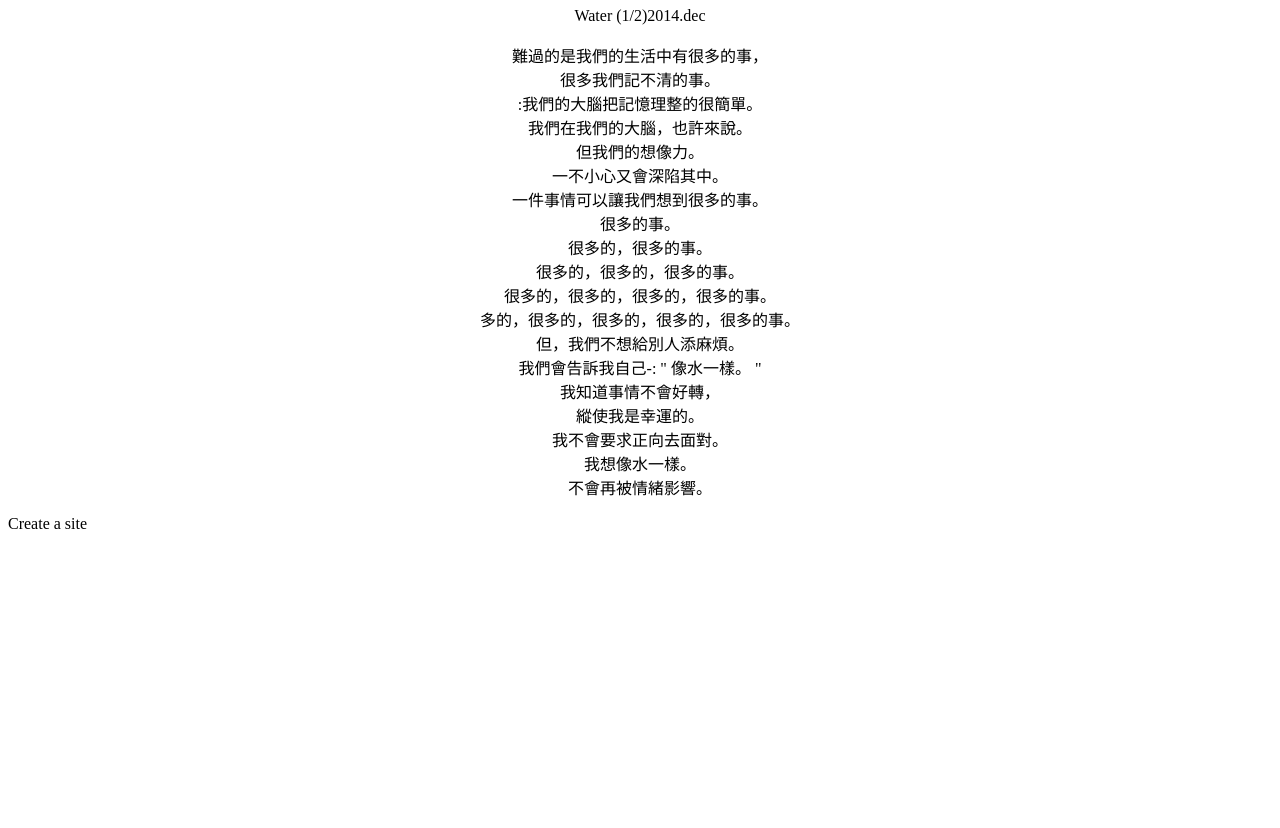
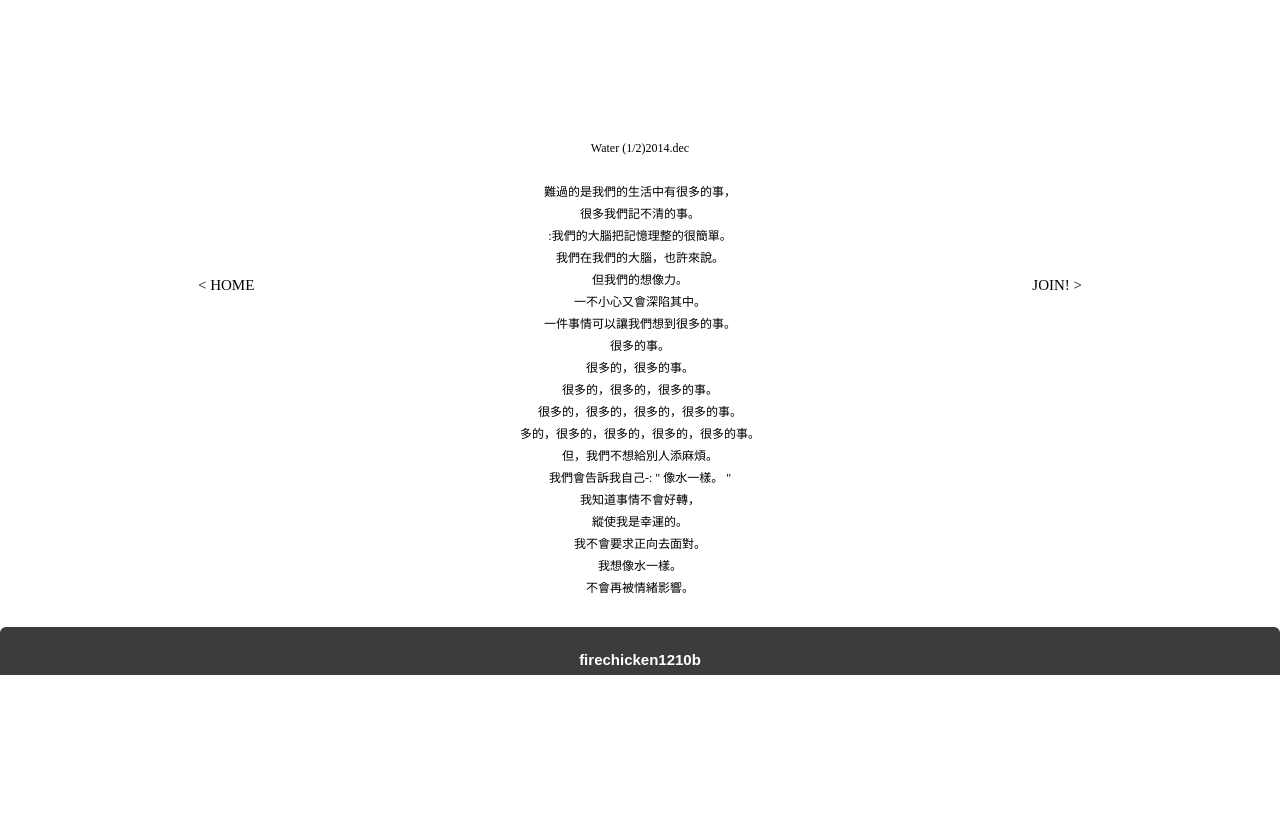
Before and after one commit to firechicken1210b/water, a plain HTML site: page 2.html in a window 1280 px wide. Shown: the part 125-953 px from the top of the page. Before the commit the page ends 800 px from the top, so only its background shows below. Drawn offline with Linux system fonts and the light colour scheme; a web font is replaced by a local one.

Commit message:
Update 2.html

```diff
--- a/2.html
+++ b/2.html
@@ -3,7 +3,7 @@
 <head>
 	<meta charset="UTF-8">
 	<title>作業0515</title>
-	<link rel="stylesheet" href="tt.css">
+	<link rel="stylesheet" href="water.css">
 </head>
 <body>
 	<div class="header">
```
